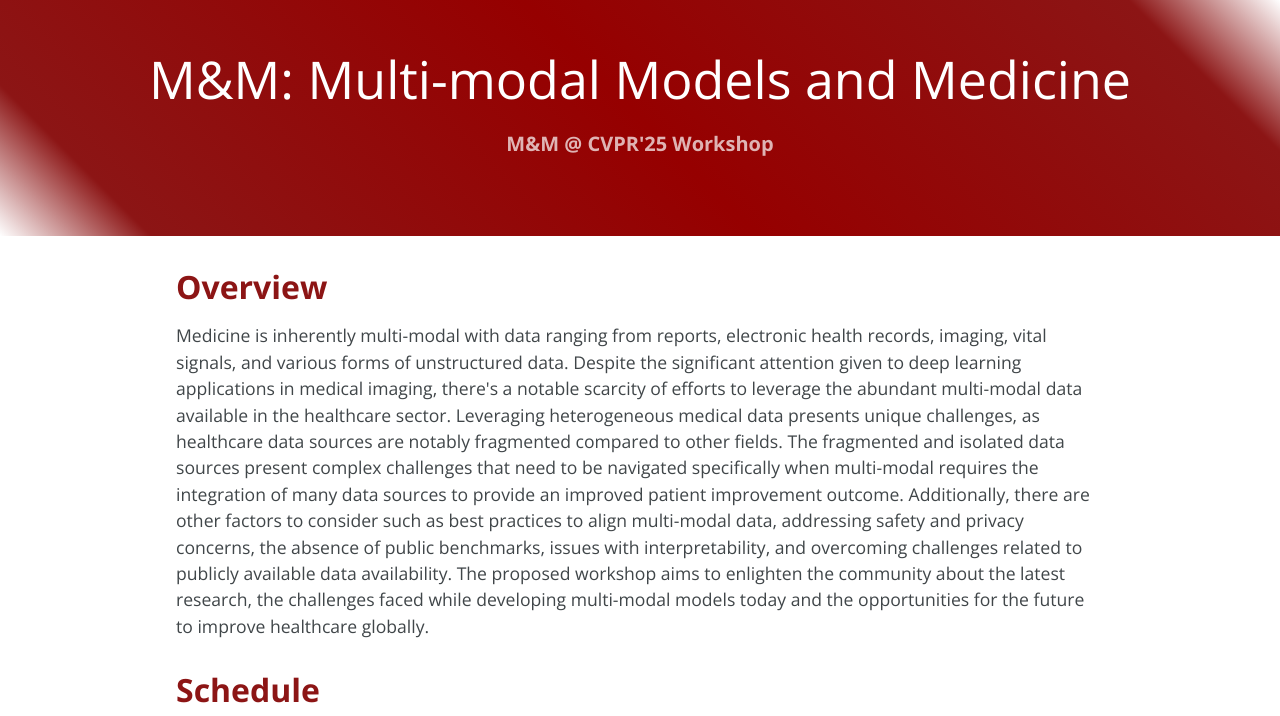
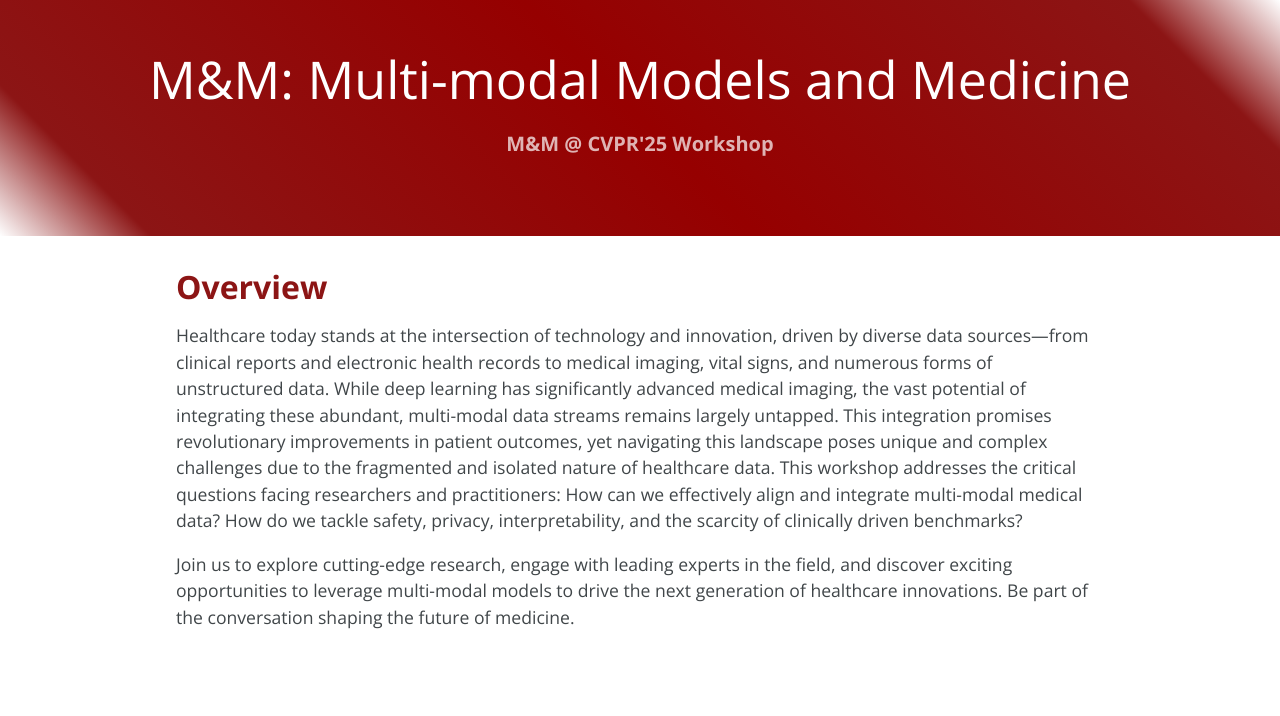
Before and after one commit to MandM2025/mandm2025.github.io, a Jekyll site: the page index.html, which Jekyll copies as it is, in a window 1280 px wide. Shown: the top 716 px of the page. Built offline with Jekyll 4.4.1, drawn with Linux system fonts in a browser that asks for light colours; some of the changed text lies outside the part shown.

Commit message:
updated speakers

```diff
--- a/index.html
+++ b/index.html
@@ -20,7 +20,7 @@
         }
 
         .row {
-            padding-bottom: 30px;
+            padding-bottom: 20px;
         }
     </style>
 </head>
@@ -37,7 +37,14 @@
             <span class="octicon octicon-link"></span></a><b>Overview</b></h2>
 
     <p>
-        Medicine is inherently multi-modal with data ranging from reports, electronic health records, imaging, vital
+        Healthcare today stands at the intersection of technology and innovation, driven by diverse data sources—from clinical reports and electronic health records to medical imaging, vital signs, and numerous forms of unstructured data. While deep learning has significantly advanced medical imaging, the vast potential of integrating these abundant, multi-modal data streams remains largely untapped. This integration promises revolutionary improvements in patient outcomes, yet navigating this landscape poses unique and complex challenges due to the fragmented and isolated nature of healthcare data.
+
+        This workshop addresses the critical questions facing researchers and practitioners: How can we effectively align and integrate multi-modal medical data? How do we tackle safety, privacy, interpretability, and the scarcity of clinically driven benchmarks?
+        </p>
+        <p>
+        Join us to explore cutting-edge research, engage with leading experts in the field, and discover exciting opportunities to leverage multi-modal models to drive the next generation of healthcare innovations. Be part of the conversation shaping the future of medicine.
+    </p>
+        <!-- Medicine is inherently multi-modal with data ranging from reports, electronic health records, imaging, vital
         signals, and various forms of unstructured data. Despite the significant attention given to deep learning
         applications in medical imaging, there's a notable scarcity of efforts to leverage the abundant multi-modal data
         available in the healthcare sector. Leveraging heterogeneous medical data presents unique challenges, as
@@ -49,13 +56,62 @@
         publicly available data availability.
 
         The proposed workshop aims to enlighten the community about the latest research, the challenges faced while
-        developing multi-modal models today and the opportunities for the future to improve healthcare globally.
+        developing multi-modal models today and the opportunities for the future to improve healthcare globally. -->
     </p>
+    </section>
+<section class="main-content">
+    <h2>
+        <a id="user-content-header-1" class="anchor" href="#header-1" aria-hidden="true">
+            <span class="octicon octicon-link"></span></a><b>Speakers</b></h2>
 
-    <h2>
-        <a id="user-content-header-2" class="anchor" href="#header-2" aria-hidden="true">
-            <span class="octicon octicon-link"></span></a><b>Schedule</b></h2>
-
+    <div class="row speakers">
+        <div class="col">
+            <img src="images/lena.jpg" alt="Lena-Maier
+            Hein" style="width: 150px; height: 150px;">
+            <h4><a href="https://www.dkfz.de/en/imsy/team/people/Lena_Maier-Hein.html">Lena-Maier
+                Hein</a></h4>
+            <h4>German Cancer Research Center (DKFZ)</h4>
+            </h4>
+        </div>
+        <div class="col">
+            <img src="images/vivek.jpeg" alt="Vivek Natarajan" style="width: 150px; height: 150px;">
+            <h4><a href="https://scholar.google.com/citations?user=gZiW7IAAAAAJ&hl=en">Vivek Natarajan</a></h4>
+            <h4>Google</h4>
+        </div>
+        <div class="col">
+            <img src="images/paul.jpg" alt="Paul Pu Liang" style="width: 150px; height: 150px;">
+            <h4><a href="https://pliang279.github.io/">Paul Pu Liang</a></h4>
+            <h4>MIT</h4>
+        </div>
+        <div class="col">
+            <img src="images/akshay.jpg" alt="Akshay Chaudhari" style="width: 150px; height: 150px;">
+            <h4><a href="https://profiles.stanford.edu/akshay-chaudhari">Akshay Chaudhari</a></h4>
+            <h4>Stanford</h4>
+        </div>
+    </div>
+    <div class="row speakers">
+        <div class="col">
+            <img src="images/timothy.jpeg" alt="Tim Deyer" style="width: 150px; height: 150px;">
+            <h4><a href="https://eastriverimaging.com/timothy-deyer-m-d/">Tim Deyer</a></h4>
+            <h4>East River Medical Imaging</h4>
+        </div>
+        <div class="col">
+            <img src="images/pranav.jpg" alt="Pranav Rajpurkar" style="width: 150px; height: 150px;">
+            <h4><a href="https://pranavrajpurkar.com/">Pranav Rajpurkar</a></h4>
+            <h4>Harvard</h4>
+        </div>
+        <div class="col">
+            <img src="images/daniel.jpg" alt="Daniel Rueckert" style="width: 150px; height: 150px;">
+            <h4><a href="https://www.professoren.tum.de/en/rueckert-daniel">Daniel Rueckert</a></h4>
+            <h4>TU Munich | Imperial College London</h4>
+        </div>
+        <div class="col">
+            <img src="images/michael.jpg" alt="Michael Moor" style="width: 150px; height: 150px;">
+            <h4><a href="https://michaelmoor.me/">Michael Moor</a></h4>
+            <h4>ETH Zurich</h4>
+        </div>
+    </div>
+</section>
 <head>
     <meta charset="utf-8">
     <title>Workshop Schedule</title>
@@ -85,7 +141,7 @@
     </style>
 </head>
 <body>
-
+<!--
 <table>
     <thead>
     <tr>
@@ -143,12 +199,12 @@
 <!--            <td>ETH</td>-->
 <!--            <td>Multi-modal Research Towards Relevant Clinical Outcomes</td>-->
 <!--        </tr>-->
-        <tr>
+    <!-- <tr>
         <td>9:45 AM - 10:00 AM</td>
         <td>-</td>
         <td>-</td>
         <td>Break</td>
-        </tr>
+    </tr> -->
 <!--        <tr>-->
 <!--            <td>10:30 AM - 11:00 AM</td>-->
 <!--            <td>-->
@@ -199,7 +255,7 @@
 <!--            <td>MIT</td>-->
 <!--            <td>Massively Multimodal and Multitask Medical Understanding</td>-->
 <!--        </tr>-->
-        <tr>
+    <!-- <tr>
         <td>10:00 PM - 10:30 PM</td>
         <td>
             <div style="text-align: center;">
@@ -220,14 +276,14 @@
         </td>
         <td>Mt. Sinai</td>
         <td>Implementing AI in Clinical Radiology Practice: Barriers and Opportunities</td>
-        </tr>
+    </tr> -->
 <!--        <tr>-->
 <!--            <td>11:00 PM - 11:15 PM</td>-->
 <!--            <td>-</td>-->
 <!--            <td>-</td>-->
 <!--            <td>Break</td>-->
 <!--        </tr>-->
-        <tr>
+    <!-- <tr>
         <td>11:00 PM - 11:30 PM</td>
         <td>
             <div style="text-align: center;">
@@ -251,8 +307,9 @@
         <td>Multimodal Data Fusion Impairment Progression Prediction</td>
     </tr>
     </tbody>
-    </table>
+</table> -->
 
+<section class="main-content">
     <h2 style="font-size: 1.2em;">
         <a id="user-content-header-3" class="anchor" href="#header-2" aria-hidden="true">
             <span class="octicon octicon-link"></span>
@@ -307,9 +364,19 @@
             <h4>NVIDIA</h4>
         </div>
         <div class="col">
-            <img src="images/jose.jpeg" alt="Jeya Maria Jose V.">
+            <img src="images/jose.jpg" alt="Jeya Maria Jose V.">
             <h4><a href="https://jeya-maria-jose.github.io/research/">Jeya Maria Jose V.</a></h4>
             <h4>Microsoft</h4>
+        </div>
+        <div class="col">
+            <img src="images/zhihong.jpg" alt="Zhihong Chen">
+            <h4><a href="https://zhjohnchan.github.io/">Zhihong Chen</a></h4>
+            <h4>Stanford</h4>
+        </div>
+        <div class="col">
+            <img src="images/catie.jpg" alt="Catie Chang">
+            <h4><a href="https://engineering.vanderbilt.edu/bio/?pid=catie-chang">Catie Chang</a></h4>
+            <h4>Vanderbilt</h4>
         </div>
         <div class="col">
             <img src="images/xueyan.jpg" alt="Xueyan Mei">
@@ -321,15 +388,11 @@
             <h4><a href="https://weidixie.github.io/">Weidi Xie</a></h4>
             <h4>SJTU</h4>
         </div>
-        <div class="col">
-            <img src="images/zhihong.jpg" alt="Zhihong Chen">
-            <h4><a href="https://zhjohnchan.github.io/">Zhihong Chen</a></h4>
-            <h4>Stanford</h4>
-        </div>
+
         <div class="col">
             <img src="images/vishal.webp" alt="Vishal Patel">
             <h4><a href="https://engineering.jhu.edu/faculty/vishal-patel/">Vishal Patel</a></h4>
-            <h4>JHU</h4>
+            <h4>Johns Hopkins</h4>
         </div>
         <div class="col">
             <img src="images/bennett.jpg" alt="Bennett Landman ">
```
Also changed, not shown: images/jose.jpeg (deleted), images/jose.jpg (added), 1 other file. Lines whose indentation alone changed are shown as unchanged.
